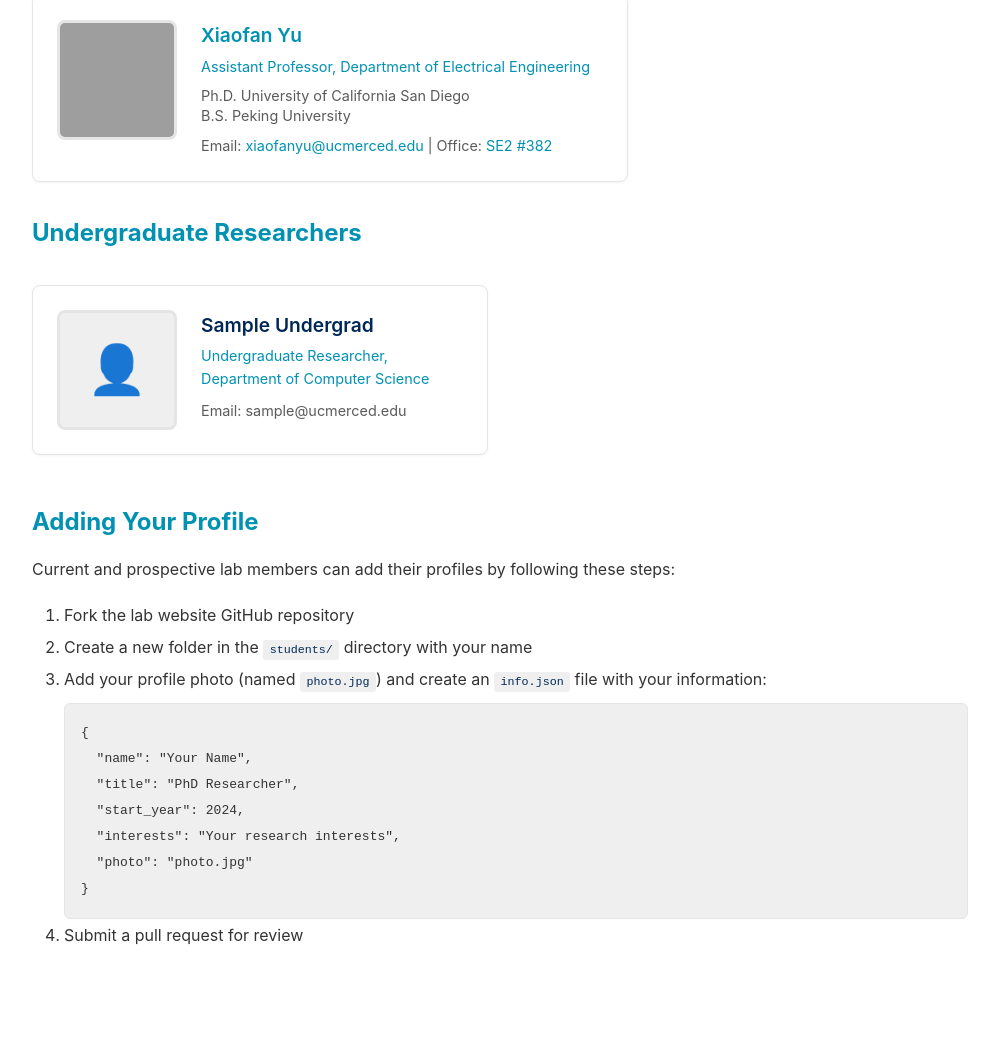
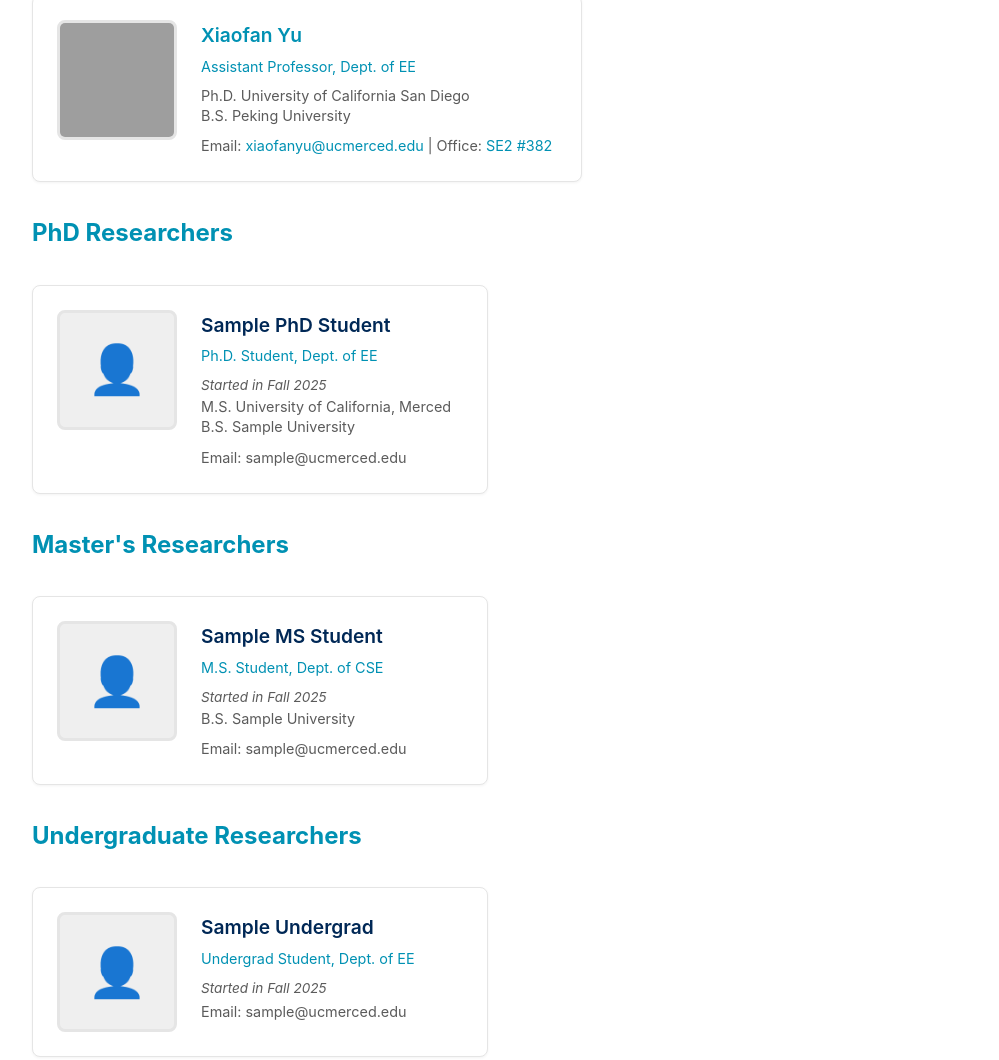
Before and after one commit to UCM-YuCCA-Lab/yucca-website, a plain HTML site: page members.html in a window 1280 px wide. Shown: the part 543-1603 px from the top of the page, without its empty margins (140-1139 px from the left). Drawn offline with Linux system fonts and the light colour scheme; grey boxes are pictures that could not be loaded.

Commit message:
fix members and README

```diff
--- a/members.html
+++ b/members.html
@@ -36,7 +36,7 @@
             </div>
             <div class="member-content">
                 <div class="member-name"><a href="members/xiaofan/index.html">Xiaofan Yu</a></div>
-                <div class="member-title">Assistant Professor, Department of Electrical Engineering</div>
+                <div class="member-title">Assistant Professor, Dept. of EE</div>
                 <div class="member-education">
                     Ph.D. University of California San Diego<br>
                     B.S. Peking University
@@ -48,12 +48,14 @@
             </div>
         </div>
 
-        <!--<h3>PhD Students</h3>
-        <div class="member-card-large">
+        <h3>PhD Researchers</h3>
+        <div class="members-grid-small">
+            <div class="member-card-small">
                 <div class="member-img">👤</div>
                 <div class="member-content">
                     <div class="member-name">Sample PhD Student</div>
-                <div class="member-title">Ph.D. Student, Department of Electrical Engineering</div>
+                    <div class="member-title">Ph.D. Student, Dept. of EE</div>
+                    <div class="member-start-time">Started in Fall 2025</div>
                     <div class="member-education">
                         M.S. University of California, Merced<br>
                         B.S. Sample University
@@ -63,14 +65,16 @@
                     </div>
                 </div>
             </div>
+        </div>
 
-        <h3>Master's Students</h3>
+        <h3>Master's Researchers</h3>
         <div class="members-grid-small">
             <div class="member-card-small">
                 <div class="member-img">👤</div>
                 <div class="member-content">
                     <div class="member-name">Sample MS Student</div>
-                    <div class="member-title">M.S. Student, Department of Computer Science</div>
+                    <div class="member-title">M.S. Student, Dept. of CSE</div>
+                    <div class="member-start-time">Started in Fall 2025</div>
                     <div class="member-education">
                         B.S. Sample University
                     </div>
@@ -79,7 +83,7 @@
                     </div>
                 </div>
             </div>
-        </div>-->
+        </div>
 
         <h3>Undergraduate Researchers</h3>
         <div class="members-grid-small">
@@ -87,31 +91,13 @@
                 <div class="member-img">👤</div>
                 <div class="member-content">
                     <div class="member-name">Sample Undergrad</div>
-                    <div class="member-title">Undergraduate Researcher, Department of Computer Science</div>
+                    <div class="member-title">Undergrad Student, Dept. of EE</div>
+                    <div class="member-start-time">Started in Fall 2025</div>
                     <div class="member-contact">
                         Email: sample@ucmerced.edu
                     </div>
                 </div>
             </div>
-        </div>
-
-        <div class="section" style="margin-top: 3rem;">
-            <h3>Adding Your Profile</h3>
-            <p>Current and prospective lab members can add their profiles by following these steps:</p>
-            <ol>
-                <li>Fork the lab website GitHub repository</li>
-                <li>Create a new folder in the <code>students/</code> directory with your name</li>
-                <li>Add your profile photo (named <code>photo.jpg</code>) and create an <code>info.json</code> file with your information:
-                    <pre>{
-  "name": "Your Name",
-  "title": "PhD Researcher",
-  "start_year": 2024,
-  "interests": "Your research interests",
-  "photo": "photo.jpg"
-}</pre>
-                </li>
-                <li>Submit a pull request for review</li>
-            </ol>
         </div>
     </div>
 
--- a/styles.css
+++ b/styles.css
@@ -274,7 +274,7 @@ h3 {
     display: flex;
     gap: 1.5rem;
     align-items: flex-start;
-    width: calc(65% - 0.75rem);
+    width: calc(60% - 0.75rem);
     margin-bottom: 1.5rem;
 }
 
@@ -337,6 +337,12 @@ h3 {
     color: #0091B3;
     font-size: 0.9rem;
     margin-bottom: 0.5rem;
+}
+
+.member-start-time {
+    color: #5B5B5B;
+    font-size: 0.85rem;
+    font-style: italic;
 }
 
 .member-education {
```
Also changed, not shown: 1 other file. Lines whose indentation alone changed are shown as unchanged.
